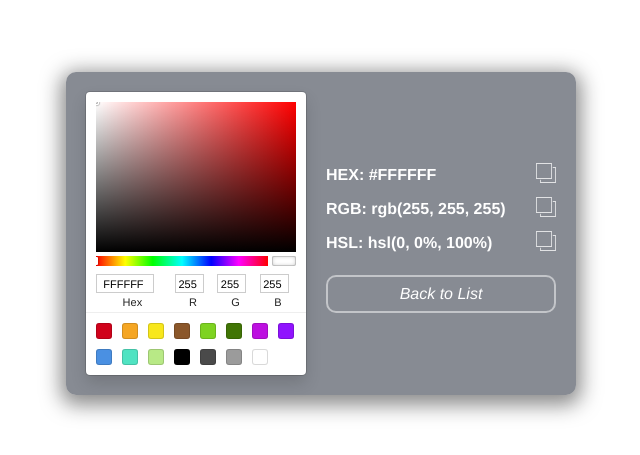
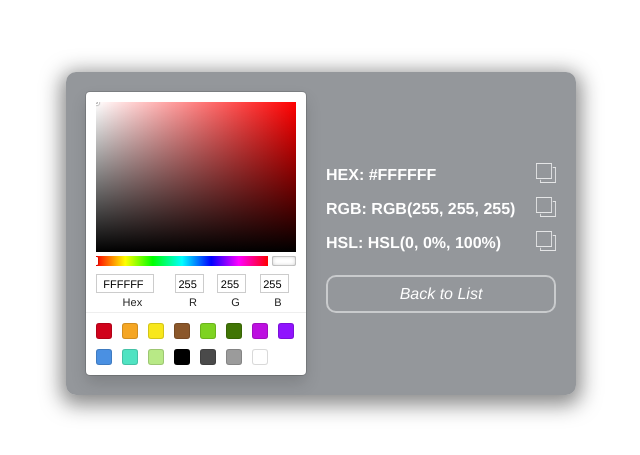
Before and after one commit to CesarAOrtiz/colors, a Next.js app: page /picker in a window 1280 px wide. Shown: the part 167-622 px from the top of the page, without its empty margins (319-959 px from the left). Built offline with nearby package versions, Linux system fonts and the light colour scheme.

Commit message:
Search _app state added

```diff
--- a/components/Property/Property.module.css
+++ b/components/Property/Property.module.css
@@ -8,4 +8,5 @@
 .propertyText {
   font-weight: bold;
   font-size: 1rem;
+  text-transform: uppercase;
 }
--- a/pages/_app.tsx
+++ b/pages/_app.tsx
@@ -1,8 +1,10 @@
 import "../styles/globals.css";
 import type { AppProps } from "next/app";
 import Head from "next/head";
+import { useState } from "react";
 
 function App({ Component, pageProps }: AppProps) {
+  const [search, setSearch] = useState("");
   return (
     <>
       <Head>
@@ -15,7 +17,7 @@ function App({ Component, pageProps }: AppProps) {
         <link rel="icon" href="/favicon.ico" />
       </Head>
 
-            <Component {...pageProps} />
+      <Component {...pageProps} {...{ search, setSearch }} />
     </>
   );
 }
--- a/pages/picker.tsx
+++ b/pages/picker.tsx
@@ -2,7 +2,7 @@ import type { NextPage } from "next";
 import Head from "next/head";
 import Link from "next/link";
 import dynamic from "next/dynamic";
-import { useState } from "react";
+import { useState, Suspense } from "react";
 import Property from "../components/Property";
 import { defaultColor } from "../components/ColorPicker";
 
@@ -10,6 +10,7 @@ const ChromePicker = dynamic(
   () => import("../components/ColorPicker/ColorPicker"),
   {
     ssr: false,
+    loading: () => <div className="pickerPlaceHolder">Loading...</div>,
   }
 );
 
@@ -23,10 +24,10 @@ const parseHsl = ({ h, s, l }: { h: number; s: number; l: number }) => {
   )}%)`;
 };
 
+const textColor = "#FFFFFF";
+
 const PickerPage: NextPage = () => {
   const [color, setColor] = useState(defaultColor);
-    const contrastBackground = color.hsl.l >= 0.5 ? "#000" : "#fff";
-    const contrastText = contrastBackground === "#000" ? "#fff" : "#000";
 
   return (
     <>
@@ -35,30 +36,15 @@ const PickerPage: NextPage = () => {
         <meta name="description" content={`Web Color Picker`} />
       </Head>
 
-            <main
-                className="cardSection"
-                style={{ backgroundColor: color.hex }}
-            >
+      <main className="cardSection" style={{ backgroundColor: color.hex }}>
         <section className="cardBox">
           <ChromePicker color={color.hex} onChange={setColor} />
-                    <div className="colorProperty" style={{ color: "#FFFFFF" }}>
-                        <Property
-                            name="HEX"
-                            value={color.hex.toUpperCase()}
-                            fill="#FFFFFF"
-                        />
-                        <Property
-                            name="RGB"
-                            value={parseRgb(color.rgb)}
-                            fill="#FFFFFF"
-                        />
-                        <Property
-                            name="HSL"
-                            value={parseHsl(color.hsl)}
-                            fill="#FFFFFF"
-                        />
+          <div className="colorProperty" style={{ color: textColor }}>
+            <Property name="HEX" value={color.hex} fill={textColor} />
+            <Property name="RGB" value={parseRgb(color.rgb)} fill={textColor} />
+            <Property name="HSL" value={parseHsl(color.hsl)} fill={textColor} />
             <div className="backContainer">
-                            <Link href="/">
+              <Link href="/" scroll={false}>
                 <a className="backLink">Back to List</a>
               </Link>
             </div>
--- a/styles/globals.css
+++ b/styles/globals.css
@@ -24,7 +24,7 @@ body {
   width: 100%;
   height: 100%;
 }
-.listMessage {
+.notFoundMessage {
   font-family: Helvetica, Arial, san-serif;
   font-size: 2.125rem;
 }
@@ -60,7 +60,7 @@ body {
 
   backdrop-filter: blur(12px) saturate(100%);
   -webkit-backdrop-filter: blur(12px) saturate(100%);
-    background-color: rgba(17, 25, 40, 0.5);
+  background-color: rgba(43, 48, 56, 0.5);
 }
 .colorProperty {
   min-width: 230px;
@@ -87,6 +87,14 @@ a {
   color: inherit;
   text-decoration: none;
 }
+.pickerPlaceHolder {
+  height: 284px;
+  width: 100%;
+  background-color: #ffffff;
+  display: flex;
+  justify-content: center;
+  align-items: center;
+}
 @media (max-width: 560px) {
   .cardBox {
     flex-direction: column;
```
Also changed, not shown: pages/colors/[hex].tsx (+14 -12 lines), pages/index.tsx (+8 -8 lines). Lines whose indentation alone changed are shown as unchanged.
